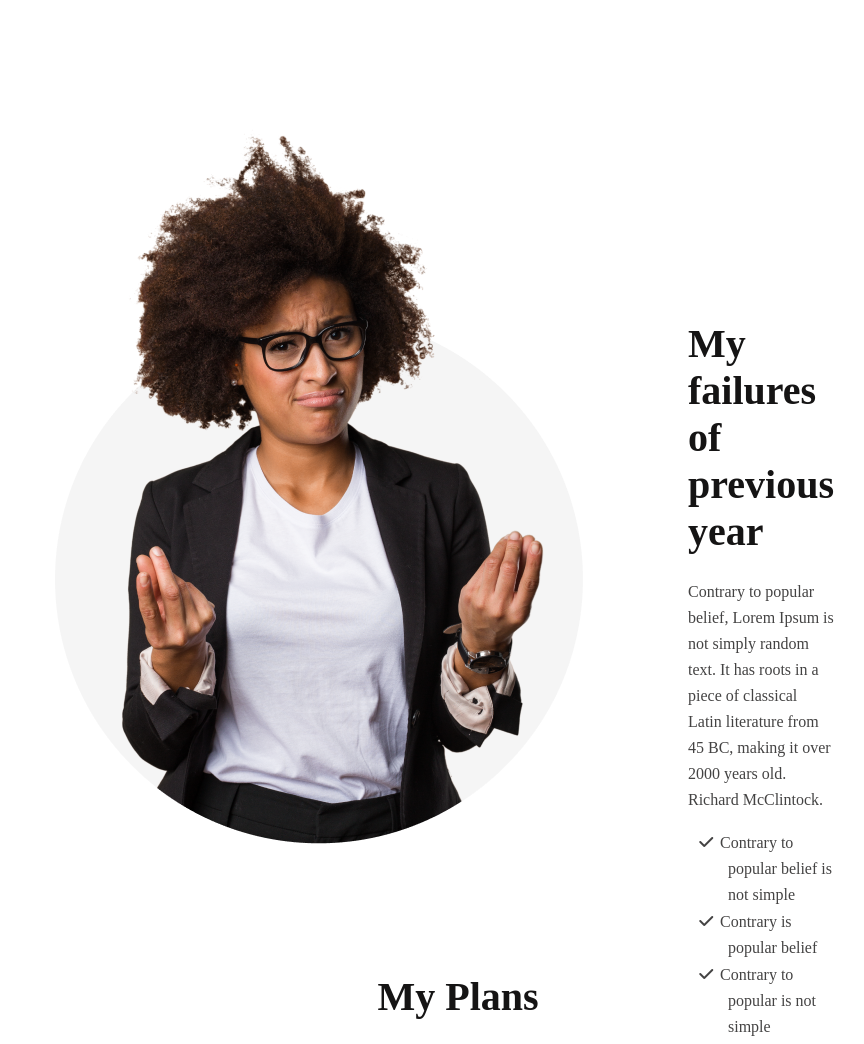
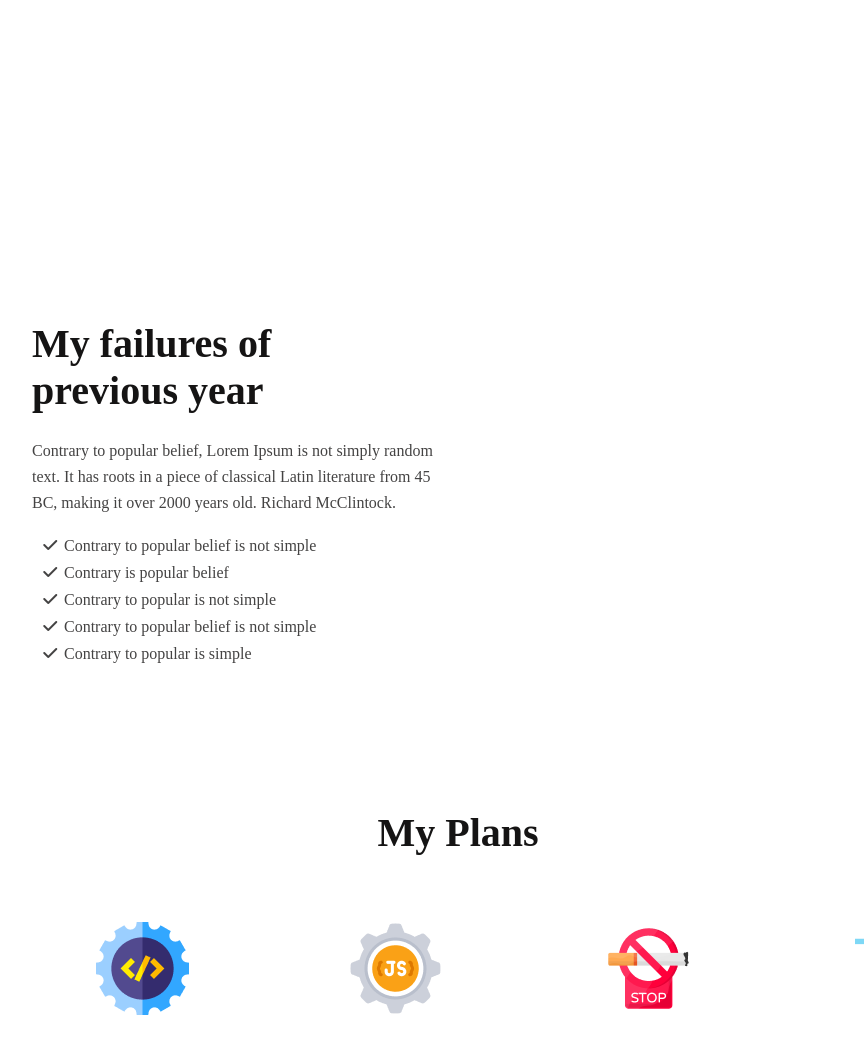
Before and after one commit to NaziaShipa/assignment-one, a plain HTML site: page index.html in a window 1280 px wide. Shown: the part 940-1984 px from the top of the page, without its empty margins (182-1046 px from the left). Drawn offline with Linux system fonts and the light colour scheme.

Commit message:
first commit

```diff
--- a/index.html
+++ b/index.html
@@ -23,10 +23,10 @@
 
     <main>
         <section class="last-year">
-            <div class="my-image">
+            <!-- <div class="my-image">
                 <img src="/images/person.png" alt="">
 
-            </div>
+            </div> -->
             <div class="last-year-me">
                 <h3 class="last-year-title">My failures of <br>previous year</h3>
                 <p class="last-year-detail">Contrary to popular belief, Lorem Ipsum is not simply random text. It has roots in a piece of classical Latin literature from 45 BC, making it over 2000 years old. Richard McClintock.</p>
```
